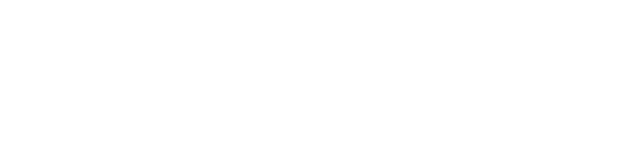
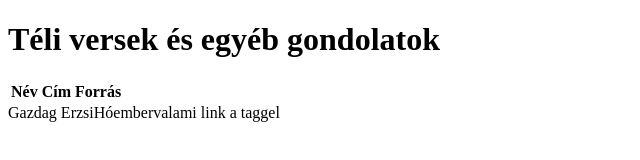
Before and after one commit to orsolyairtzl/teli_feladat, a plain HTML site: page index.html in a window 1280 px wide. Shown: the whole page, without its empty margins (0-640 px from the left). Drawn offline with Linux system fonts and the light colour scheme.

Commit message:
innit versek

```diff
--- a/index.html
+++ b/index.html
@@ -7,6 +7,22 @@
     <title>Document</title>
 </head>
 <body>
+    <div class="header">
+        <h1>Téli versek és egyéb gondolatok</h1>
+    </div>
+    <div class="body">
+        <table>
+            <th>Név</th>
+            <th>Cím</th>
+            <th>Forrás</th>
+        </table>
+        <table>
+            <tr>Gazdag Erzsi</tr>
+            <tr>Hóember</tr>
+            <tr>valami link a taggel</tr>
+        </table>
+    </div>
+    <div class="footer"></div>
 
 </body>
 </html>
```
